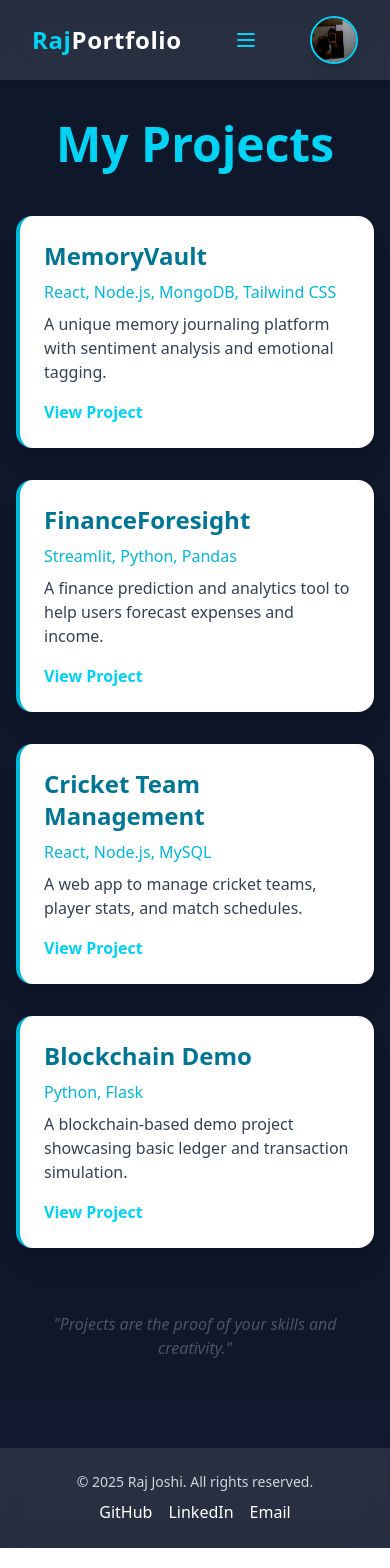
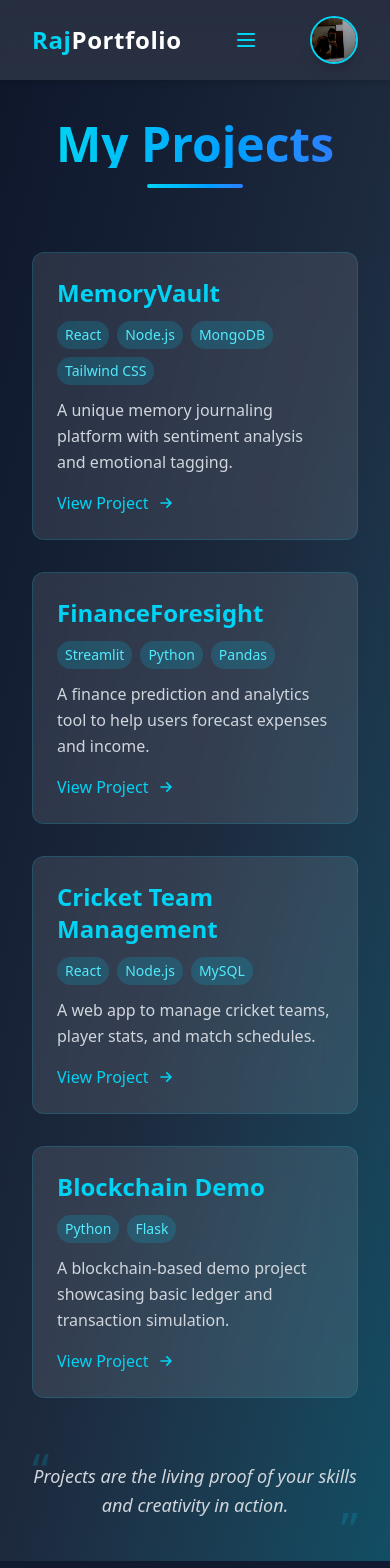
Before and after one commit to Rajjoshi77/Portfolio-Raj, a Next.js app: page /projects in a window 390 px wide. Shown: the top 1568 px of the page. Built offline with nearby package versions, Linux system fonts and the light colour scheme.

Commit message:
Enhancement: Update site design with modern UI, gradients, and animations. Update LeetCode achievement to 100 days.

```diff
--- a/src/app/achievement/page.tsx
+++ b/src/app/achievement/page.tsx
@@ -5,27 +5,30 @@ import { motion } from "framer-motion";
 export default function Achievements() {
   const achievements = [
     { title: "Software	Engineering	Job	Simulation", year: "2024", description: " Certificate	of	Completion By JPMorgan Chase & CO" },
-    { title: "50 Days Leetcode Badge", year: "2025", description: "Streak of 50 Days Leetcode" },
+    { title: "100 Days LeetCode Badge", year: "2025", description: "Completed the 100-Day LeetCode Daily Challenge, demonstrating consistent problem-solving skills and algorithmic thinking" },
     { title: "Certified Introduction to Natural Language Processing", year: "2025", description: "Completed official certification for Introduction to Natural Language Processing By IBM." },
     { title: "OpenAI Generative Pre-trained Transformer 3 (GPT-3) for developers", year: "2025", description: "certified OpenAI Generative Pre-trained Transformer 3 (GPT-3) for developers By IBM." },
   ];
 
   return (
-  <div className="min-h-screen bg-slate-900 flex flex-col items-center justify-center px-4 py-10">
+  <div className="min-h-screen bg-gradient-to-br from-slate-900 via-slate-800 to-cyan-900 flex flex-col items-center justify-center px-4 py-10">
 
-      {/* Header */}
-      <motion.h1
-        className="text-5xl md:text-6xl font-bold text-cyan-400 mb-8 text-center"
+      {/* Header with Gradient */}
+      <motion.div
+        className="text-center mb-16"
         initial={{ y: -50, opacity: 0 }}
         animate={{ y: 0, opacity: 1 }}
         transition={{ duration: 1 }}
       >
-        My Achievements
-      </motion.h1>
+        <h1 className="text-5xl md:text-6xl font-bold mb-4 bg-gradient-to-r from-cyan-400 to-blue-500 text-transparent bg-clip-text">
+          My Achievements
+        </h1>
+        <div className="w-24 h-1 mx-auto bg-gradient-to-r from-cyan-400 to-blue-500 rounded-full"></div>
+      </motion.div>
 
       {/* Achievement Cards */}
       <motion.div
-        className="grid grid-cols-1 md:grid-cols-2 lg:grid-cols-2 gap-6"
+        className="grid grid-cols-1 md:grid-cols-2 lg:grid-cols-2 gap-8 w-full max-w-7xl px-4"
         initial={{ opacity: 0 }}
         animate={{ opacity: 1 }}
         transition={{ delay: 0.5, duration: 1 }}
@@ -33,25 +36,39 @@ export default function Achievements() {
         {achievements.map((achieve, idx) => (
           <motion.div
             key={idx}
-            className="bg-white shadow-xl rounded-xl p-6 border-l-4 border-cyan-500 hover:shadow-2xl transition-shadow cursor-pointer"
-            whileHover={{ scale: 1.05 }}
+            className="group relative bg-white/10 backdrop-blur-lg rounded-xl p-6 border border-cyan-500/20 hover:border-cyan-400 transition-all duration-300"
+            initial={{ opacity: 0, y: 20 }}
+            animate={{ opacity: 1, y: 0 }}
+            transition={{ delay: idx * 0.2 }}
+            whileHover={{
+              scale: 1.02,
+              transition: { duration: 0.2 }
+            }}
           >
-            <h2 className="text-2xl font-bold text-cyan-700 mb-2">{achieve.title}</h2>
-            <p className="text-cyan-500 font-semibold mb-2">{achieve.year}</p>
-            <p className="text-gray-700">{achieve.description}</p>
+            <div className="absolute inset-0 bg-gradient-to-br from-cyan-500/10 to-blue-500/10 opacity-0 group-hover:opacity-100 transition-opacity duration-300 rounded-xl"></div>
+            <h2 className="text-2xl font-bold text-cyan-400 mb-3 relative z-10">{achieve.title}</h2>
+            <p className="text-cyan-300 font-semibold mb-3 relative z-10">{achieve.year}</p>
+            <p className="text-gray-300 relative z-10 leading-relaxed">{achieve.description}</p>
           </motion.div>
         ))}
       </motion.div>
 
       {/* Footer Quote */}
-      <motion.p
-        className="mt-16 text-gray-600 italic text-center max-w-xl"
+      <motion.div
+        className="mt-16 text-center max-w-2xl mx-auto px-4"
         initial={{ y: 50, opacity: 0 }}
         animate={{ y: 0, opacity: 1 }}
         transition={{ delay: 1, duration: 1 }}
       >
-  &quot;Success is the sum of small efforts repeated day in and day out.&quot; – Robert Collier
-      </motion.p>
+        <div className="relative">
+          <div className="absolute -top-4 left-0 text-5xl text-cyan-500/20">&ldquo;</div>
+          <p className="text-gray-300 italic text-lg leading-relaxed">
+            Success is the sum of small efforts repeated day in and day out.
+          </p>
+          <p className="text-cyan-400 mt-2 font-medium">– Robert Collier</p>
+          <div className="absolute -bottom-8 right-0 text-5xl text-cyan-500/20">&rdquo;</div>
+        </div>
+      </motion.div>
 
     </div>
   );
--- a/src/app/projects/page.tsx
+++ b/src/app/projects/page.tsx
@@ -31,54 +31,87 @@ export default function Projects() {
   ];
 
   return (
-  <div className="min-h-screen bg-slate-900 flex flex-col items-center px-4 py-10">
+  <div className="min-h-screen bg-gradient-to-br from-slate-900 via-slate-800 to-cyan-900 flex flex-col items-center px-4 py-10">
 
-      {/* Header */}
-      <motion.h1
-        className="text-5xl md:text-6xl font-bold text-cyan-400 mb-12 text-center"
+      {/* Header with Gradient */}
+      <motion.div
+        className="text-center mb-16"
         initial={{ y: -50, opacity: 0 }}
         animate={{ y: 0, opacity: 1 }}
         transition={{ duration: 1 }}
       >
-        My Projects
-      </motion.h1>
+        <h1 className="text-5xl md:text-6xl font-bold mb-4 bg-gradient-to-r from-cyan-400 to-blue-500 text-transparent bg-clip-text">
+          My Projects
+        </h1>
+        <div className="w-24 h-1 mx-auto bg-gradient-to-r from-cyan-400 to-blue-500 rounded-full"></div>
+      </motion.div>
 
       {/* Project Cards */}
       <motion.div
-        className="grid grid-cols-1 md:grid-cols-2 lg:grid-cols-2 gap-8 w-full max-w-6xl"
+        className="grid grid-cols-1 md:grid-cols-2 lg:grid-cols-2 gap-8 w-full max-w-7xl px-4"
         initial={{ opacity: 0 }}
         animate={{ opacity: 1 }}
         transition={{ delay: 0.5, duration: 1 }}
       >
         {projects.map((project, idx) => (
-          <motion.div
+          <motion.a
             key={idx}
-            className="bg-white rounded-2xl shadow-xl p-6 hover:shadow-2xl transition-shadow cursor-pointer border-l-4 border-cyan-500"
-            whileHover={{ scale: 1.05 }}
+            href={project.link}
+            target="_blank"
+            className="group relative bg-white/10 backdrop-blur-lg rounded-xl p-6 hover:bg-white/[0.15] border border-cyan-500/20 hover:border-cyan-400 transition-all duration-300"
+            initial={{ opacity: 0, y: 20 }}
+            animate={{ opacity: 1, y: 0 }}
+            transition={{ delay: idx * 0.2 }}
+            whileHover={{
+              scale: 1.02,
+              transition: { duration: 0.2 }
+            }}
           >
-            <h2 className="text-2xl font-bold text-cyan-700 mb-2">{project.title}</h2>
-            <p className="text-cyan-500 font-medium mb-2">{project.tech}</p>
-            <p className="text-gray-700 mb-4">{project.description}</p>
-            <a
-              href={project.link}
-              className="text-cyan-400 font-semibold hover:underline"
-              target="_blank"
-            >
-              View Project
-            </a>
-          </motion.div>
+            <div className="absolute inset-0 bg-gradient-to-br from-cyan-500/10 to-blue-500/10 opacity-0 group-hover:opacity-100 transition-opacity duration-300 rounded-xl"></div>
+
+            <div className="relative z-10">
+              <h2 className="text-2xl font-bold text-cyan-400 mb-3 group-hover:text-cyan-300 transition-colors">
+                {project.title}
+              </h2>
+              <div className="flex flex-wrap gap-2 mb-3">
+                {project.tech.split(", ").map((tech, techIdx) => (
+                  <span
+                    key={techIdx}
+                    className="px-2 py-1 text-sm bg-cyan-500/20 text-cyan-300 rounded-full"
+                  >
+                    {tech}
+                  </span>
+                ))}
+              </div>
+              <p className="text-gray-300 mb-4 leading-relaxed">
+                {project.description}
+              </p>
+              <div className="flex items-center text-cyan-400 font-medium group-hover:text-cyan-300 transition-colors">
+                View Project
+                <svg xmlns="http://www.w3.org/2000/svg" className="h-5 w-5 ml-2 transform group-hover:translate-x-1 transition-transform" fill="none" viewBox="0 0 24 24" stroke="currentColor">
+                  <path strokeLinecap="round" strokeLinejoin="round" strokeWidth={2} d="M13 7l5 5m0 0l-5 5m5-5H6" />
+                </svg>
+              </div>
+            </div>
+          </motion.a>
         ))}
       </motion.div>
 
       {/* Footer Quote */}
-      <motion.p
-        className="mt-16 text-gray-600 italic text-center max-w-xl"
+      <motion.div
+        className="mt-16 text-center max-w-2xl mx-auto px-4"
         initial={{ y: 50, opacity: 0 }}
         animate={{ y: 0, opacity: 1 }}
         transition={{ delay: 1, duration: 1 }}
       >
-  &quot;Projects are the proof of your skills and creativity.&quot;
-      </motion.p>
+        <div className="relative">
+          <div className="absolute -top-4 left-0 text-5xl text-cyan-500/20">&ldquo;</div>
+          <p className="text-gray-300 italic text-lg leading-relaxed">
+            Projects are the living proof of your skills and creativity in action.
+          </p>
+          <div className="absolute -bottom-8 right-0 text-5xl text-cyan-500/20">&rdquo;</div>
+        </div>
+      </motion.div>
 
     </div>
   );
```
